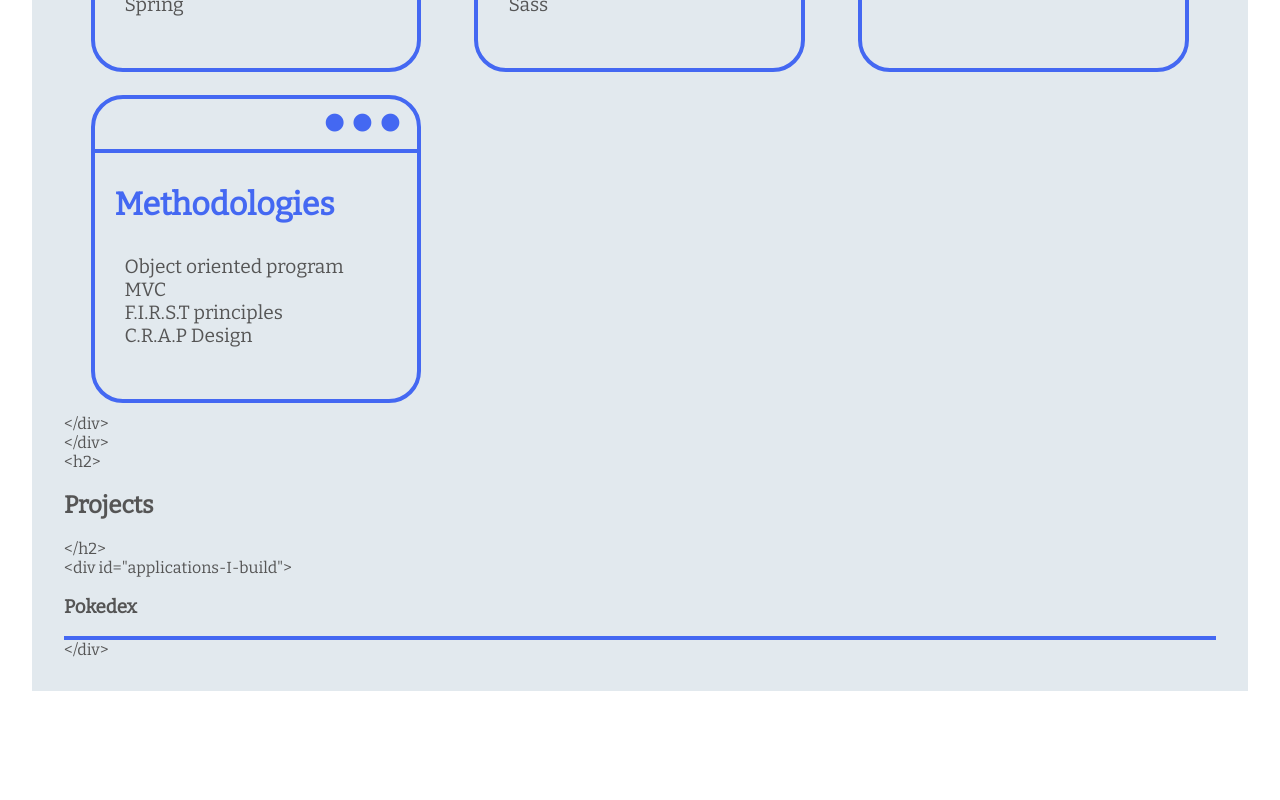
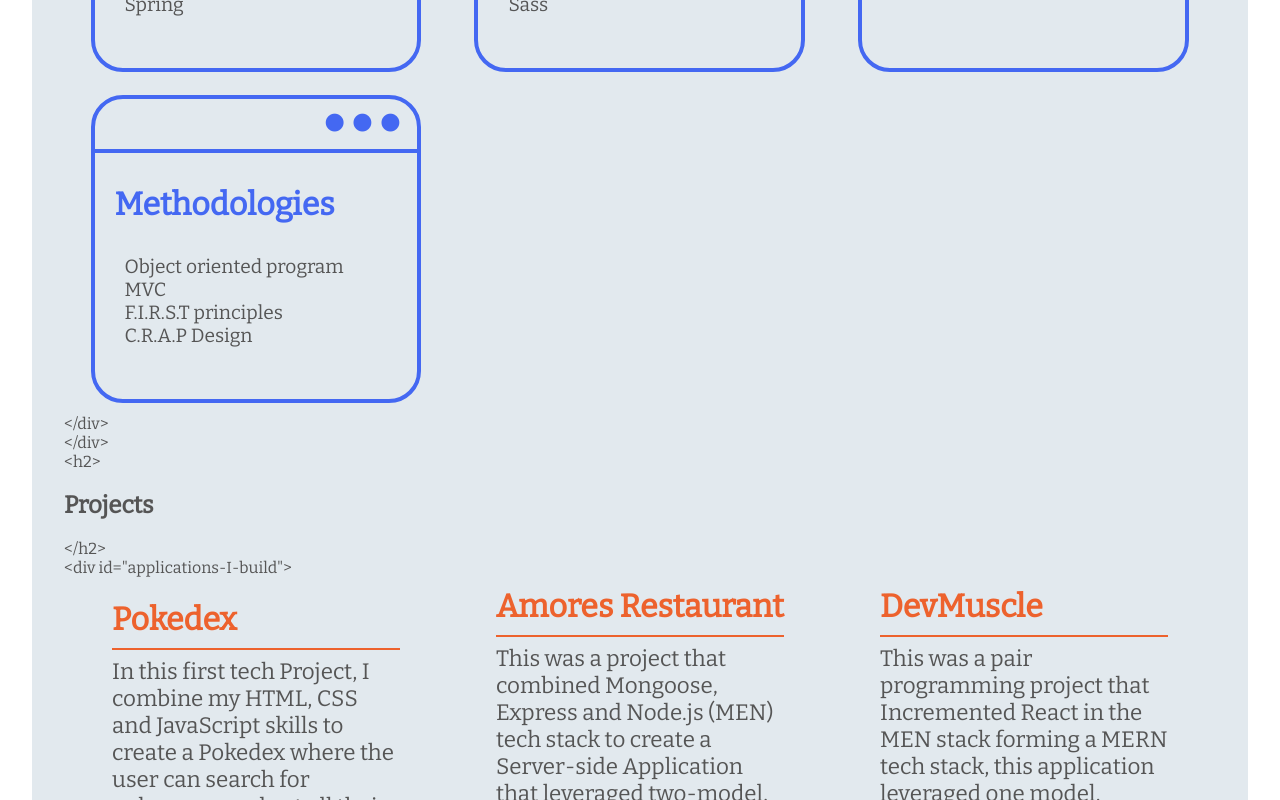
Before and after one commit to imdoug/portfolio, a React (Create React App) app: page / in a window 1280 px wide. Shown: the part 2000-2800 px from the top of the page. Before the commit the page ends 2691 px from the top, so only its background shows below. Built offline with nearby package versions, Linux system fonts and the light colour scheme.

Commit message:
button animation added

```diff
--- a/public/style.css
+++ b/public/style.css
@@ -4,6 +4,7 @@
 .portfolio-box{
     margin: 0 auto;
     margin-top: 2.5%;
+    margin-bottom: 2.5%;
     background-color: #e2e9ee;
     width: 90%;
     padding: 2.5%;
@@ -94,10 +95,10 @@ img{
 }
 a{
     text-decoration: none;
-    color: #fff;
+    /* color: #fff; */
 }
 a:hover{
-    background-color: #6735dd;
+    /* background-color: #6735dd; */
     cursor: pointer;
 }
 .div{
@@ -219,7 +220,7 @@ a:hover{
     padding-left: 30px;
     font-size: 1.2em;
 }
-hr{
+.skill-box hr{
     margin: 0;
     border:none;
     height: 4px;
@@ -232,8 +233,63 @@ hr{
     margin: 5px;
     text-indent: 5%;
 }
+/* PROJECTS SECTION */
 
+.project-section{
+    margin: 0;
+    display: flex;
+    width: 100%;
+    justify-content: space-around;
+    align-items: center;
+    flex-wrap: wrap;
+}
+.project-box{
+    width: 25%;
+}
+.project-box h3{
+    color: #ed622d;
+    margin: 10px 0px;
+    font-size: 2em;
+}
+.project-box hr{
+    border: none;
+    height: 2px;
+    background-color: #ed622d;
+}
 
+.project-box p{
+    font-size: 1.4em;
+}
+/* FOOTER SECTION */
+
+.footer-section{
+    text-align: center;
+}
+.project-btn{
+    padding: 5px 10px;
+    margin-top: 20px;
+    font-size: 1vw;
+    letter-spacing: 0.1em;
+    color: #555;
+    border: 1px solid #ed622d;
+    border-radius:8px;
+    outline: none;
+    /* background: linear-gradient(45deg,#d350db,teal,#d350db); */
+    background-size: 400% 400%;
+    box-shadow: 0.5vw -0.5vw 0 lightcoral;
+    cursor: pointer;
+    transition: all 0.3s ease;
+}
+.project-btn:hover{
+    animation: gradient 10s ease infinite;
+    font-size:1vw;
+    box-shadow: 0.1vw 0.1vw 0 lightcoral;
+}
+@keyframes gradient {
+    50% {
+      background-position: 100% 0;
+    }
+  }
   /* @keyframes rotate{
     from {
       transform: rotate(0deg);
--- a/src/App.js
+++ b/src/App.js
@@ -3,6 +3,7 @@ import Intro from './components/Intro';
 import About from './components/About';
 import Skills from './components/Skills'
 import Projects from './components/Projects'
+import Footer from './components/Footer';
 
 function App() {
 
@@ -15,6 +16,7 @@ function App() {
         <Skills/>
         <Projects/>
       </div>
+      <Footer/>
     </div>
     </>
   );
--- /dev/null
+++ b/src/components/Footer.js
@@ -0,0 +1,18 @@
+import React from "react"
+
+const Footer = ()=>{
+    return(
+        <>
+        <div className="footer-section">
+            <div className="hire-me">
+
+            </div>
+            <div>
+                <p>&copy; 2021 Doug Moreira. All rights reserved.</p>
+            </div>
+        </div>
+        </>
+    )
+
+}
+export default Footer
--- a/src/components/Projects.js
+++ b/src/components/Projects.js
@@ -9,20 +9,54 @@ const Projects = () =>{
             <p>{"<"}/h2{">"}</p>
         </div>
         <p>{"<"}div id="applications-I-build"{">"}</p>
-        <div>
-            <div>
+        <div className="project-section">
+            <div className="project-box">
                 <h3>Pokedex</h3>
                 <hr/>
-                <p></p>
+                <p>In this first tech Project, I combine my HTML,
+                     CSS and JavaScript skills to create a Pokedex
+                      where the user can search for pokemons and get
+                       all their information. I utilized user stories
+                        and wireframes to scope the project and
+                        incorporate MVP. For programming languages,
+                        I used JavaScript and jQuery to manipulate the
+                         DOM and CSS to give an immersive experience to
+                          the user.</p>
+                          <button className="project-btn"><a className="btn-p">CHECK IT LIVE</a></button>
             </div>
-            <div>
+            <div className="project-box">
+                <h3>Amores Restaurant</h3>
+                <hr/>
+                <p>This was a project that combined Mongoose,
+                    Express and Node.js (MEN) tech stack to create
+                     a Server-side Application that leveraged
+                     two-model, MongoDB database. This project was
+                      focused on CRUD functionality, RESTful routing
+                       and MVC methodologies. I also utilized plain CSS
+                        to style the application and used EJS to language
+                         to build the functionality and logic of the project.</p>
+                         <button className="project-btn"><a>CHECK IT LIVE</a></button>
             </div>
-            <div></div>
+            <div className="project-box">
+                <h3>DevMuscle</h3>
+                <hr/>
+                <p>This was  a pair programming project that
+                     Incremented React in the MEN stack forming
+                      a MERN tech stack, this application leveraged
+                       one model, Mongo DB database. Focusing to use
+                        React as frontEnd framework and Express and
+                        Node.js for the backEnd work. This project was
+                         also an exercise in Git collaboration, building
+                          developer branches, submitting pull requests
+                           and merging code.
+                        </p>
+                        <button className="project-btn"><a>CHECK IT LIVE</a></button>
+            </div>
         </div>
         <p>{"<"}/div{">"}</p>
+        <p>{"<"}!-- COMMENTS WILL COME HERE --{">"}</p>
         </>
     )
-
 }
 
 export default Projects
```
